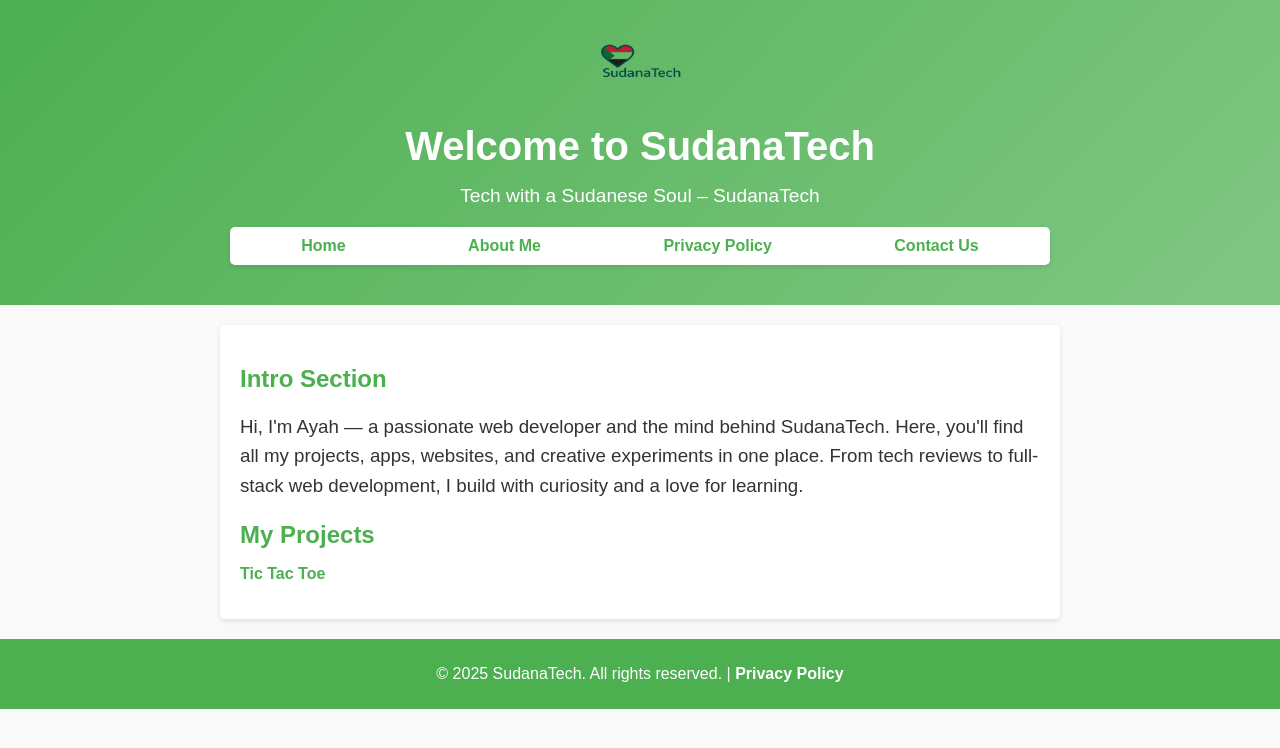
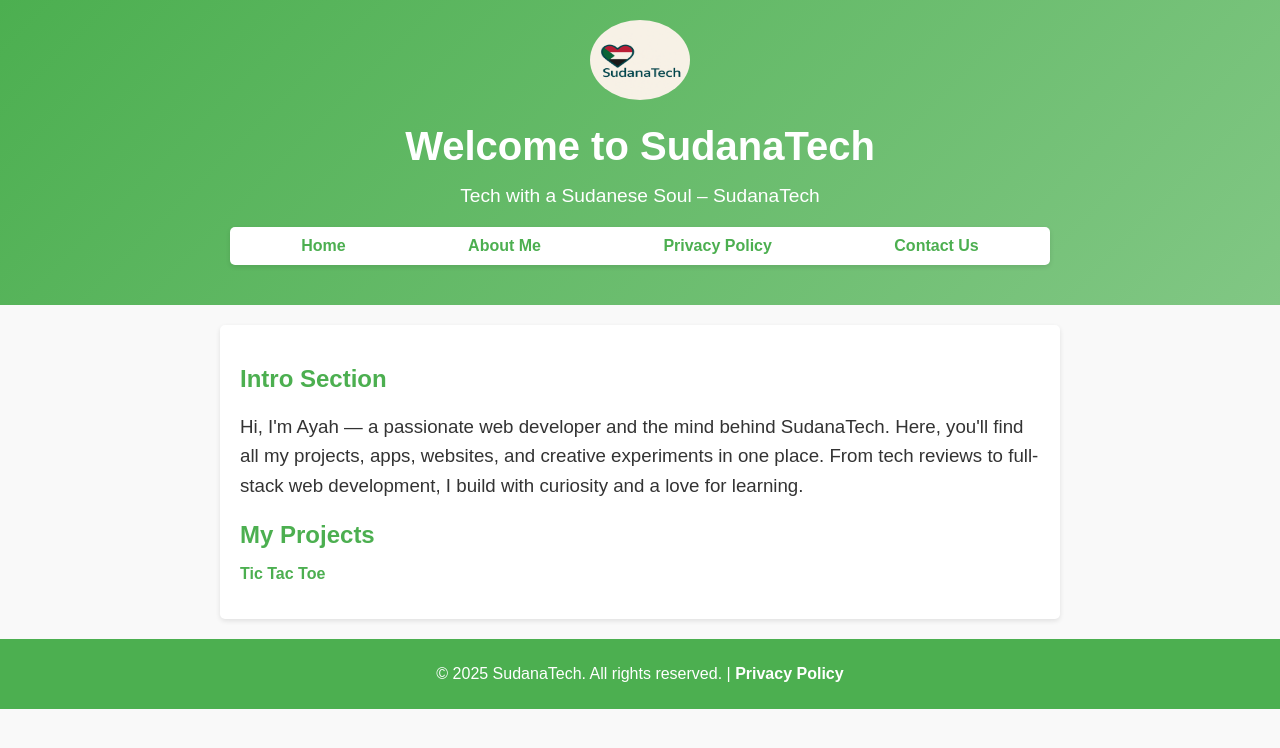
Before and after one commit to a1y2a3h/a1y2a3h.github.io, a plain HTML site: page index.html in a window 1280 px wide. Drawn offline with Linux system fonts and the light colour scheme.

Commit message:
Update index.html

```diff
--- a/index.html
+++ b/index.html
@@ -4,6 +4,7 @@
     <meta charset="UTF-8">
     <meta name="viewport" content="width=device-width, initial-scale=1.0">
     <title>SudanaTech</title>
+    <link rel="shortcut icon" href="ChatGPT Image Apr 30, 2025, 04_14_45 PM.png" type="image/x-icon">
     <script async src="https://pagead2.googlesyndication.com/pagead/js/adsbygoogle.js?client=ca-pub-4833493670481160"
      crossorigin="anonymous"></script>
     <!-- Google tag (gtag.js) -->
@@ -135,7 +136,7 @@
 </head>
 <body>
   <header>
-    <img src="logo.png" alt="icon" width="100" height="80">
+    <img src="ChatGPT Image Apr 30, 2025, 04_14_45 PM.png" alt="icon" width="100" height="80">
     <h1>Welcome to SudanaTech</h1>
     <h2>Tech with a Sudanese Soul – SudanaTech</h2>
     <nav>
```
